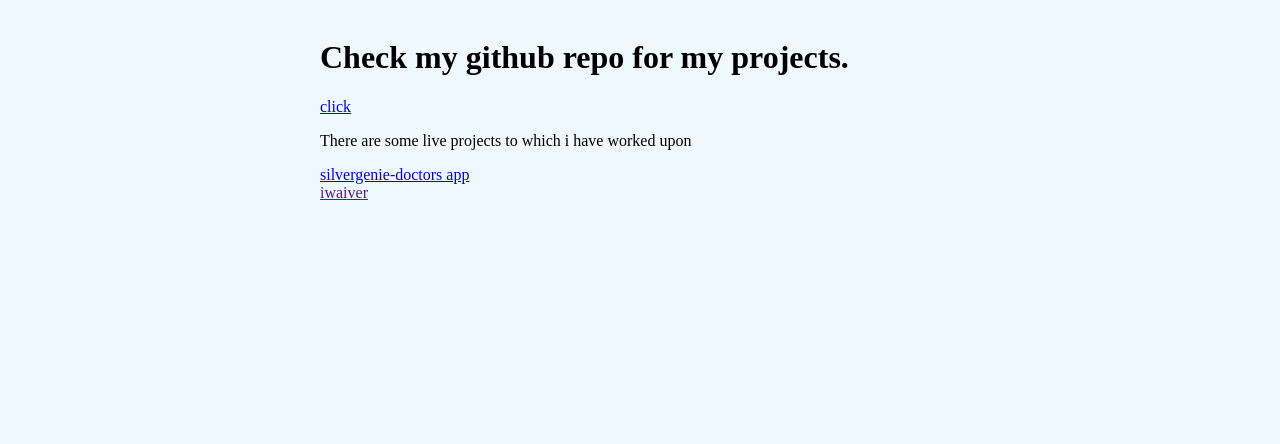
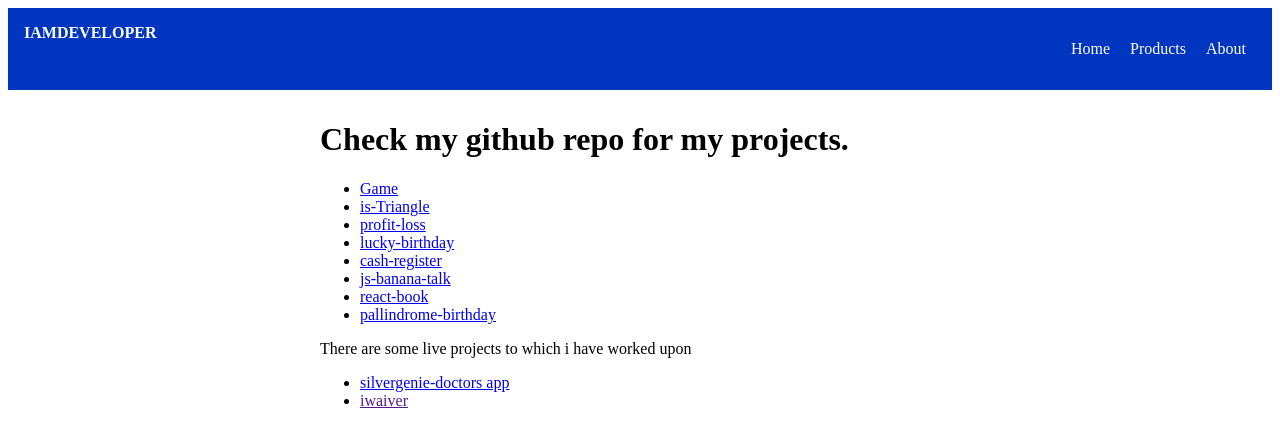
Before and after one commit to Chhatrapal882/profilng, a plain HTML site: page Project.html in a window 1280 px wide. Drawn offline with Linux system fonts and the light colour scheme.

Commit message:
docs:adding css file

```diff
--- /dev/null
+++ b/Project.css
@@ -0,0 +1,30 @@
+.navigation{
+    display: flex;
+    justify-content: space-between;
+    background-color: #0035BF;
+    color: white;
+    padding: 1rem;
+}
+.list-non-bullet{
+    display: flex;
+    justify-content: space-between;
+    background-color: #0035BF;
+
+}
+.list-item-inline{
+    list-style: none;
+
+
+}
+.list-item-inline a{
+    text-decoration: none;
+    background-color: #0035BF;
+    color: white;
+    list-style: none;
+    padding: 0px 10px;
+
+}
+.nav-brand{
+    background-color: #0035BF;
+    font-weight: bold;
+}
--- a/Project.html
+++ b/Project.html
@@ -6,24 +6,52 @@
     <meta http-equiv="X-UA-Compatible" content="IE=edge">
     <meta name="viewport" content="width=device-width, initial-scale=1.0">
     <title>Project</title>
+    <link rel="stylesheet" href="Project.css">
+
 </head>
 <style>
-*{
-    background-color: aliceblue;
-}
-.project{
+
+    .project {
         width: 50vw;
         margin: auto;
         padding: 10px;
     }
 </style>
+
 <body>
+    <nav class="navigation container">
+        <div class="nav-brand">IAMDEVELOPER</div>
+        <ul class="list-non-bullet nav-pills">
+            <li class="list-item-inline">
+                <a class="link link-active" style="cursor: pointer;" href="index.html">Home</a>
+            </li>
+            <li class="list-item-inline">
+                <a class="link" style="cursor: pointer;" href="./Project.html">Products</a>
+            </li>
+            <li class="list-item-inline">
+                <a class="link" style="cursor: pointer;" href="">About</a>
+            </li>
+        </ul>
+    </nav>
     <div class="project">
         <h1>Check my github repo for my projects.</h1>
-    <a href="https://github.com/Chhatrapal882/tanaysir-projects">click</a>
+        <ul>
+       <li><a href="https://replit.com/@chhatrapal/game#index.js">Game</a></li>
+       <li> <a href="https://github.com/Chhatrapal882/is-triangle">is-Triangle</a></li>
+       <li><a href="https://github.com/Chhatrapal882/profit-loss">profit-loss</a></li>
+       <li> <a href="https://github.com/Chhatrapal882/lucky-birthday">lucky-birthday</a></li>
+       <li><a href="https://github.com/Chhatrapal882/cash-register">cash-register</a></li>
+       <li><a href="https://github.com/Chhatrapal882/js-talkbanana">js-banana-talk</a></li>
+       <li><a href="https://github.com/Chhatrapal882/react-book">react-book</a></li>
+       <li><a href="https://github.com/Chhatrapal882/pallindorme">pallindrome-birthday</a></li>
+
+
+    </ul>
         <p>There are some live projects to which i have worked upon</p>
-    <a href="https://www.yoursilvergenie.com">silvergenie-doctors app</a><br/>
-    <a href="">iwaiver</a>
+        <ul>
+        <li><a href="https://www.yoursilvergenie.com">silvergenie-doctors app</a></li>
+        <li><a href="">iwaiver</a></li>
+    </ul>
     </div>
 
 </body>
--- a/styles.css
+++ b/styles.css
@@ -26,6 +26,7 @@
     justify-content: center;
     margin: 0px auto;
     max-inline-size: -webkit-fill-available;
+    width:300px;
 }
 .heading-inverted{
     color:#0035BF ;
@@ -71,3 +72,6 @@
 .list-item-inline{
     padding: 0px 30px ;
 }
+.insta-btn{
+    cursor: pointer;
+}
```
Also changed, not shown: index.html (+5 -4 lines), undraw.svg (added), undrwa.svg (deleted). Lines whose indentation alone changed are shown as unchanged.
